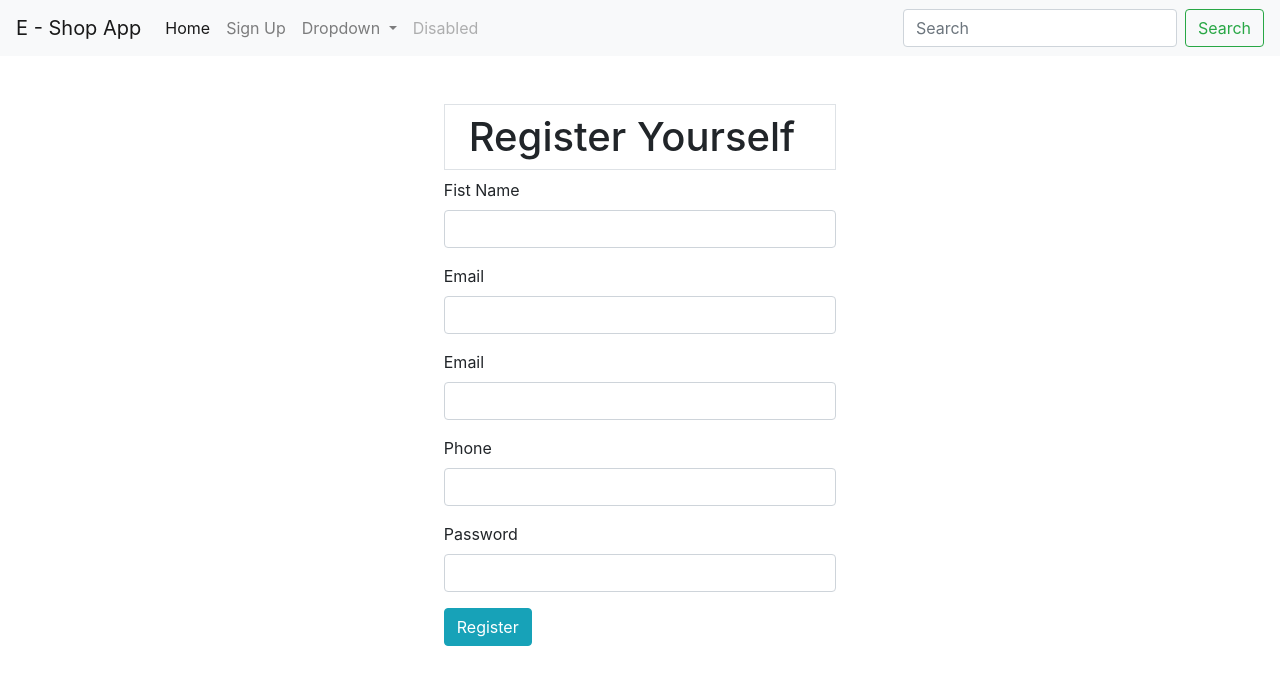
After one commit to Namra-Abid/E-CommerceWebsiteDjango, a Django app: page /signup/ in a window 1280 px wide. The commit adds this page. Shown: the top 685 px of the page. Run offline with Django 4.2, Linux system fonts and the light colour scheme.

Commit message:
created customer model and signup template

```diff
--- a/eShopApp/templates/eShopApp/base.html
+++ b/eShopApp/templates/eShopApp/base.html
@@ -17,7 +17,7 @@
             object-fit: cover;
         }
     </style>
-    <title>Hello, world!</title>
+    <title>{% block title %}{% endblock %}</title>
 </head>
 
 <body>
@@ -30,14 +30,13 @@
             aria-controls="navbarSupportedContent" aria-expanded="false" aria-label="Toggle navigation">
             <span class="navbar-toggler-icon"></span>
         </button>
-
         <div class="collapse navbar-collapse" id="navbarSupportedContent">
             <ul class="navbar-nav mr-auto">
                 <li class="nav-item active">
-                    <a class="nav-link" href="#">Home <span class="sr-only">(current)</span></a>
+                    <a class="nav-link" href="{% url 'eShopApp:home' %}">Home <span class="sr-only">(current)</span></a>
                 </li>
                 <li class="nav-item">
-                    <a class="nav-link" href="#">Link</a>
+                    <a class="nav-link" href="{% url 'eShopApp:signup' %}">Sign Up</a>
                 </li>
                 <li class="nav-item dropdown">
                     <a class="nav-link dropdown-toggle" href="#" id="navbarDropdown" role="button"
--- a/eShopApp/templates/eShopApp/index.html
+++ b/eShopApp/templates/eShopApp/index.html
@@ -1,4 +1,5 @@
 {% extends 'eShopApp/base.html' %}
+{% block title %} Home Page {% endblock %}
 {% block body %}
 
     <div class="container-fluid mt-2">
@@ -19,6 +20,7 @@
             </div>
             <div class="col-lg-3">
             <div class="list-group">
+                <a href="/" class="list-group-item list-group-item-action ">All Products</a>
                 {% for category in categories %}
                 <!-- when we write question mark after slash like this /? this means we are passing data
                 and it won't be redirected to any page -->
--- /dev/null
+++ b/eShopApp/templates/eShopApp/signup.html
@@ -0,0 +1,48 @@
+{% extends 'eShopApp/base.html' %}
+{% block title %} Sign Up Page{% endblock %}
+{% block body %}
+
+<div class="container">   <!-- Container class add little margin from left and right-->
+    <div class="p-4 m-4">  <!--  p-4 gives padding 4 px and m4 gives margin-->
+    <div  class="col-lg-5 mx-auto"> <!--col lg 5 is downsizing the width of this div
+                                    which means out of 12 parts only five parts are
+                                    used for the fields of forms
+                                    mx-auto is making this div in centre-->
+    <h1 class="Alert Alert-Light border pt-2 pb-2 pl-4 pr-4">Register Yourself</h1>
+    <!--Alert is a class and border is used to give border pt is used for margin-->
+    <form action="{% url 'eShopApp:signup' %}" method="post" class="">
+            {% csrf_token %}
+            <!-- Fist Name -->
+            <div class="form-group">
+              <label for="">Fist Name</label>
+              <input type="text" name="firstname" id="" class="form-control" placeholder="" >
+            </div>
+            <!-- Last Name -->
+            <div class="form-group">
+                <label for="">Email</label>
+                <input type="text" name="lastname" id="" class="form-control" placeholder="" >
+            </div>
+            <!-- Email -->
+            <div class="form-group">
+                <label for="">Email</label>
+                <input type="email" name="" id="" class="form-control" placeholder="" >
+            </div>
+            <!-- Phone -->
+            <div class="form-group">
+                <label for="">Phone</label>
+                <input type="text" name="" id="" class="form-control" placeholder="" >
+            </div>
+            <!-- Password -->
+            <div class="form-group">
+                <label for="">Password</label>
+                <input type="password" name="" id="" class="form-control" placeholder="" >
+            </div>
+            <div class="form-group">
+                <input type="submit" class="btn btn-info" value="Register">
+            </div>
+    </form>
+    </div>
+    </div>
+</div>
+
+    {% endblock %}
--- a/eShopApp/urls.py
+++ b/eShopApp/urls.py
@@ -1,7 +1,10 @@
 from django.urls import path
 from . import views
+
+app_name="eShopApp"
 urlpatterns = [
 
-    path('',views.index)
+    path('',views.index,name="home"),
+    path('signup/',views.signup,name="signup")
 
 ]
--- a/eShopApp/views.py
+++ b/eShopApp/views.py
@@ -18,3 +18,9 @@ def index(request):
     }
     #print(products)
     return render(request,'eShopApp/index.html',content)
+
+def signup(request):
+    if request.method=="GET":
+       return render(request,'eShopApp/signup.html')
+    else:
+        return HttpResponse("Received")
```
Also changed, not shown: eShopApp/models.py (+8 -0 lines), db.sqlite3, eShopApp/migrations/0004_customer_alter_product_description.py (added).
